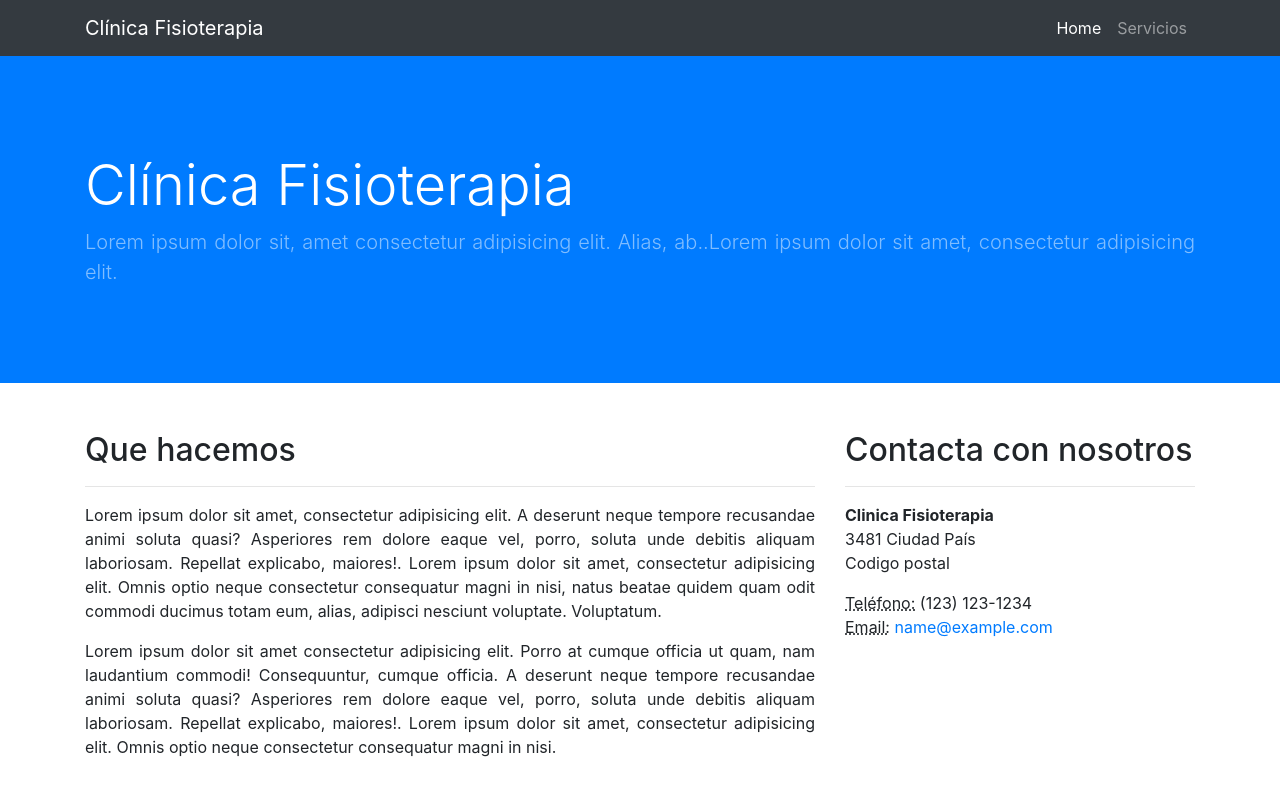
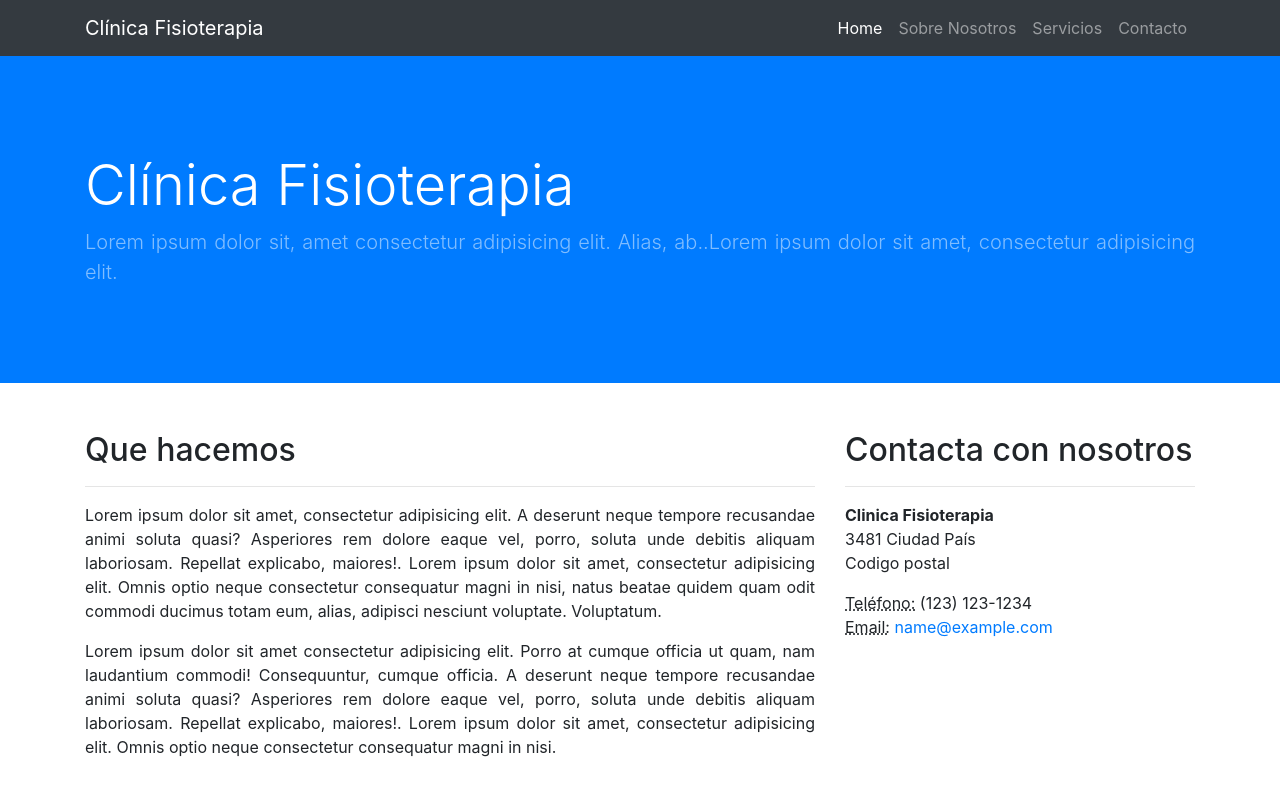
Before and after one commit to fpopruebas/ejemplo_pagina_web, a website: page index.html in a window 1280 px wide. Shown: the top 800 px of the page. Drawn offline with Linux system fonts and the light colour scheme.

Commit message:
colapsar menu
onClick="$('.navbar-collapse').collapse('hide');"

```diff
--- a/index.html
+++ b/index.html
@@ -34,15 +34,15 @@
               <span class="sr-only">(current)</span>
             </a>
           </li>
-          <!--<li class="nav-item">
-            <a class="nav-link" href="#">Sobre Nosotros</a>
-          </li>-->
           <li class="nav-item">
-            <a class="nav-link" href="#Servicios">Servicios</a>
+            <a class="nav-link" href="#" onClick="$('.navbar-collapse').collapse('hide');">Sobre Nosotros</a>
           </li>
-          <!--<li class="nav-item">
-            <a class="nav-link" href="#">Contacto</a>
-          </li>-->
+          <li class="nav-item">
+            <a class="nav-link" href="#Servicios" onClick="$('.navbar-collapse').collapse('hide');">Servicios</a>
+          </li>
+          <li class="nav-item">
+            <a class="nav-link" href="#" onClick="$('.navbar-collapse').collapse('hide');">Contacto</a>
+          </li>
         </ul>
       </div>
     </div>
```
